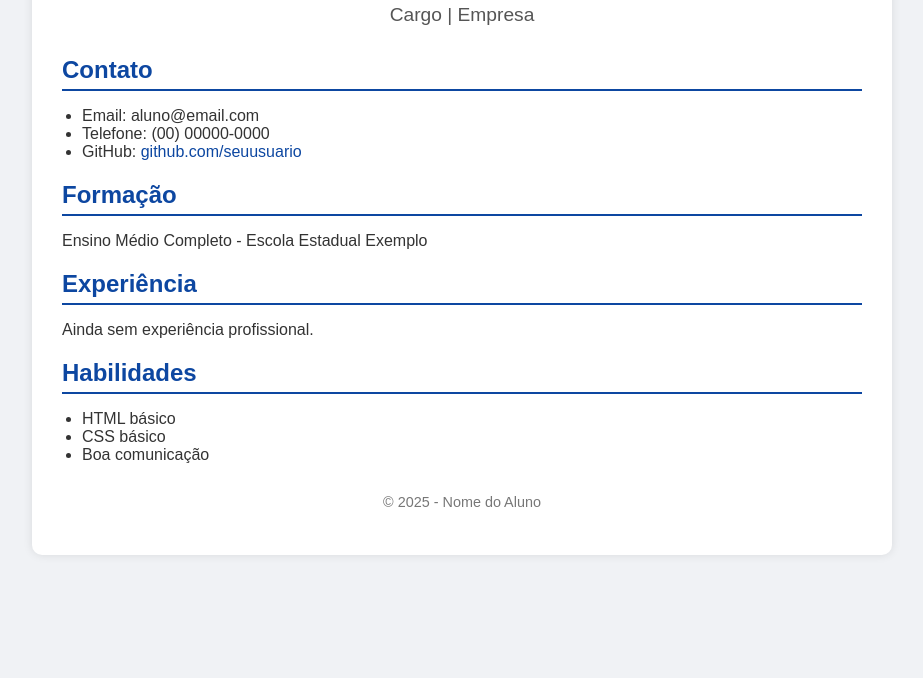
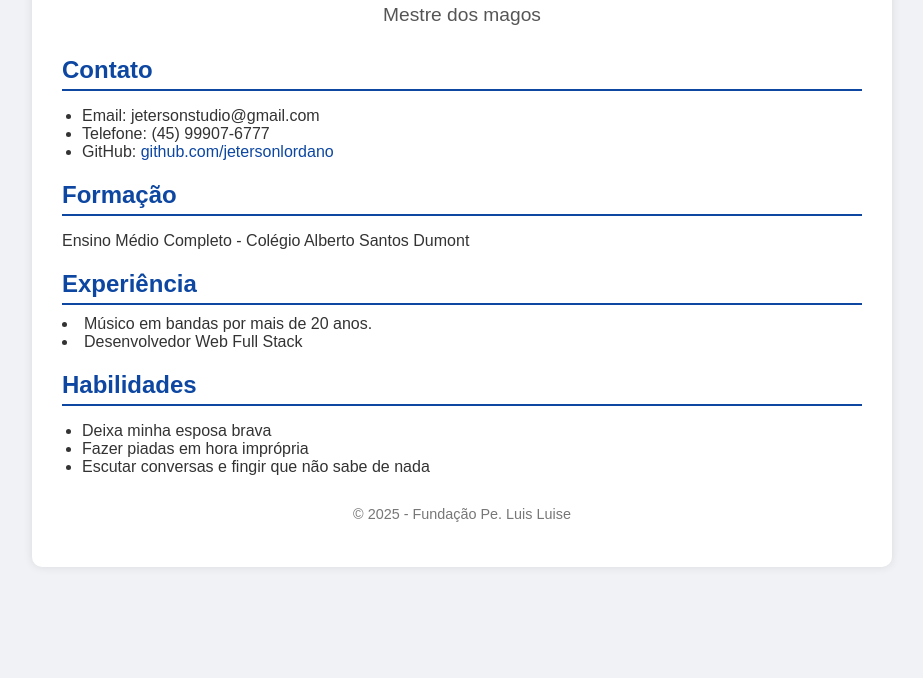
Before and after one commit to jetersonstudio/curriculo, a plain HTML site: page index.html in a window 1280 px wide. Shown: the part 122-800 px from the top of the page, without its empty margins (178-1101 px from the left). Drawn offline with Linux system fonts and the light colour scheme.

Commit message:
Alteração na aula

```diff
--- a/index.html
+++ b/index.html
@@ -1,47 +1,55 @@
 <!DOCTYPE html>
 <html lang="pt-BR">
   <head>
-  <meta charset="UTF-8">
-  <title>Currículo - Nome do Aluno</title>
-  <link rel="stylesheet" href="style.css">
+    <meta charset="UTF-8" />
+    <title>Currículo - Jeterson Lordano</title>
+    <link rel="stylesheet" href="style.css" />
   </head>
   <body>
     <div class="container">
+      <!-- Cabeçalho -->
       <header>
-      <h1>Nome do Aluno</h1>
-      <p class="titulo">Cargo | Empresa</p>
+        <h1>Jeterson Lordano</h1>
+        <p class="titulo">Mestre dos magos</p>
       </header>
 
+      <!-- Contato -->
       <section class="contato">
         <h2>Contato</h2>
         <ul>
-        <li>Email: aluno@email.com</li>
-        <li>Telefone: (00) 00000-0000</li>
-        <li>GitHub: <a href="https://github.com/seuusuario" target="_blank">github.com/seuusuario</a></li>
+          <li>Email: jetersonstudio@gmail.com</li>
+          <li>Telefone: (45) 99907-6777</li>
+          <li>
+            GitHub:
+            <a href="https://github.com/jetersonlordano" target="_blank"
+              >github.com/jetersonlordano</a
+            >
+          </li>
         </ul>
       </section>
 
       <section class="formacao">
         <h2>Formação</h2>
-      <p>Ensino Médio Completo - Escola Estadual Exemplo</p>
+        <p>Ensino Médio Completo - Colégio Alberto Santos Dumont</p>
       </section>
 
       <section class="experiencia">
         <h2>Experiência</h2>
-      <p>Ainda sem experiência profissional.</p>
+        <li>Músico em bandas por mais de 20 anos.</li>
+        <li>Desenvolvedor Web Full Stack</li>
       </section>
 
       <section class="habilidades">
         <h2>Habilidades</h2>
         <ul>
-        <li>HTML básico</li>
-        <li>CSS básico</li>
-        <li>Boa comunicação</li>
+          <li>Deixa minha esposa brava</li>
+          <li>Fazer piadas em hora imprópria</li>
+          <li>Escutar conversas e fingir que não sabe de nada</li>
         </ul>
       </section>
 
       <footer>
-      <p>© 2025 - Nome do Aluno</p>
+        <p>© 2025 - Fundação Pe. Luis Luise</p>
       </footer>
     </div>
   </body>
```
Lines whose indentation alone changed are shown as unchanged.
